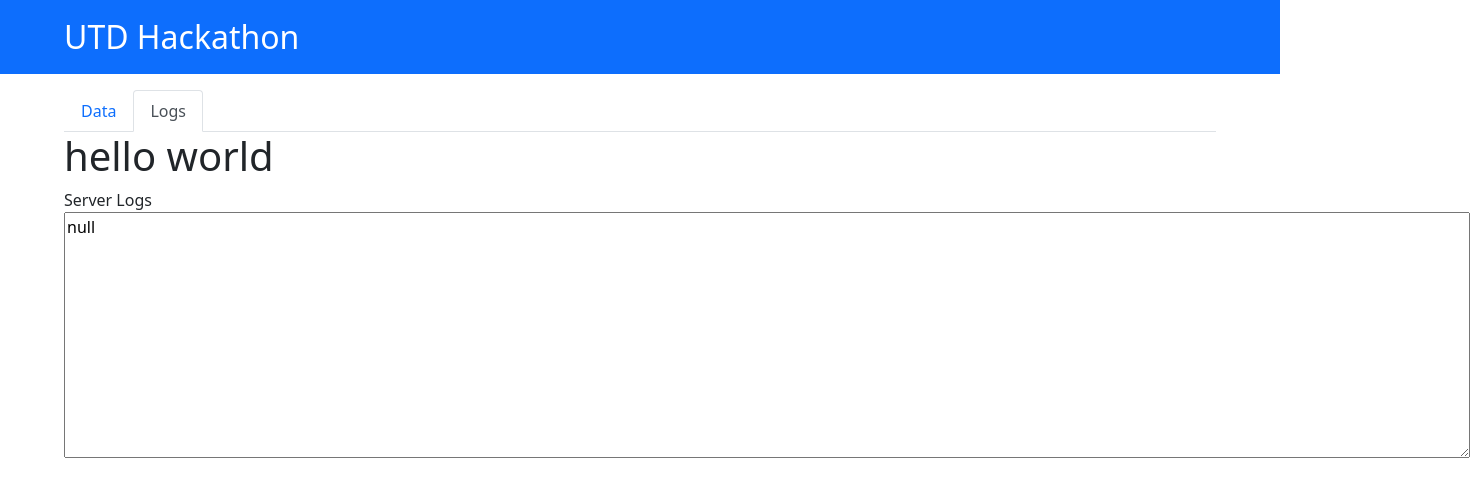
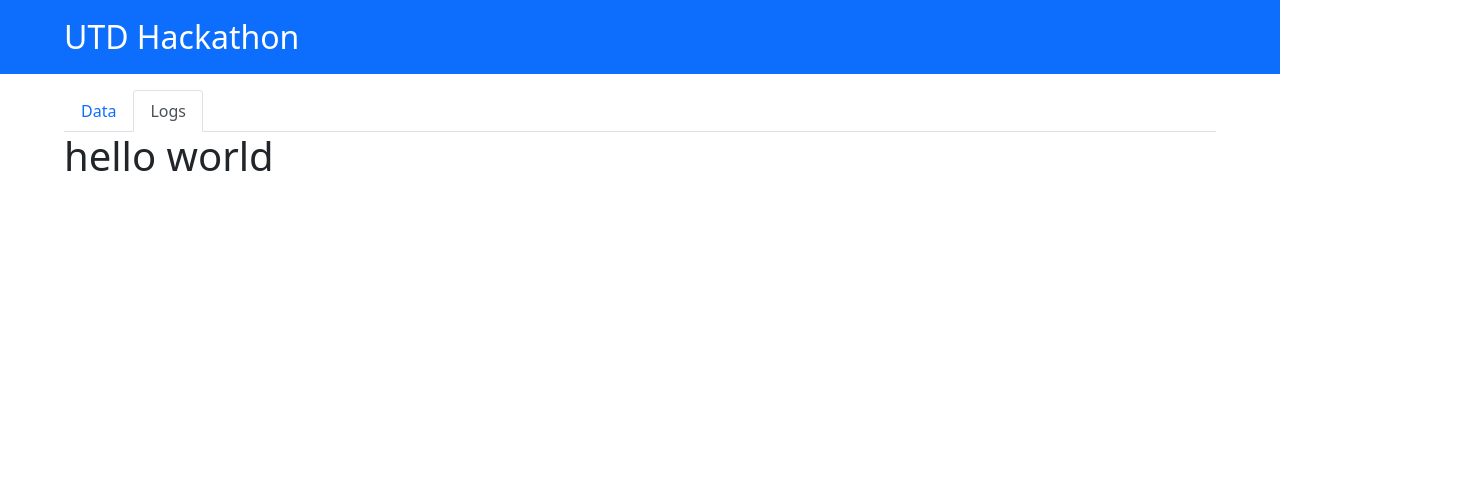
Before and after one commit to GeraldTo/utd-hackathon-2021, a React (Create React App) app in the folder client/: page / in a window 1280 px wide. Both pictures are taken after a click on the tab "Logs". Shown: the top 492 px of the page, 1470 px wide, since content can reach past the window. Built offline with nearby package versions, Linux system fonts and the light colour scheme; no server answers.

Commit message:
Revert "adding logs to logtab v1"
This reverts commit 3a0265bac69e8fc16633629074b4870557c0039a.

```diff
--- a/client/src/components/Body/Body.tsx
+++ b/client/src/components/Body/Body.tsx
@@ -60,7 +60,7 @@ export default function Body() {
           <DataTab request={request} response={response} result={result} />
         </Tab>
         <Tab eventKey="logs" title="Logs">
-          <LogTab response={response}/>
+          <LogTab />
         </Tab>
       </Tabs>
     </div>
--- a/client/src/components/Body/LogTab/LogTab.tsx
+++ b/client/src/components/Body/LogTab/LogTab.tsx
@@ -1,31 +1,11 @@
 import * as React from 'react'
-import {
-  ClientResponse,
-  processRequest,
-  ServerRequest,
-  ServerResponse,
-} from '../../../optimization'
-import BodyText from '../DataTab/BodyText'
 
-export interface LogTabProps {
-  response: null | ClientResponse
-}
-
+export interface LogTabProps {}
 
 export default function LogTab(props: LogTabProps) {
-
-  function addLog(x: null | ClientResponse){
-
-    return x;
-  }
-
   return (
     <div>
-      <h1>hello world </h1>
-      <BodyText
-      data={addLog(props.response)}
-      divText={'Server Logs'}
-    />
+      <h1>hello world</h1>
     </div>
   )
 }
```
